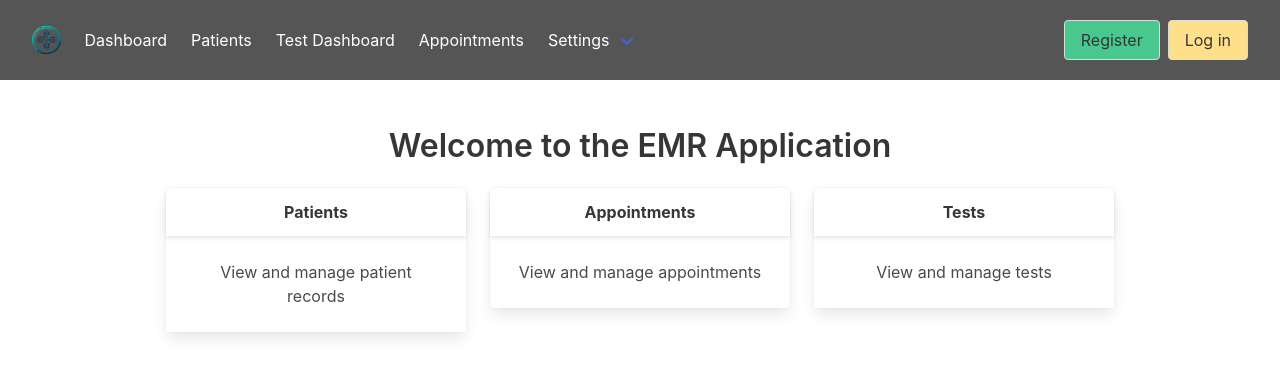
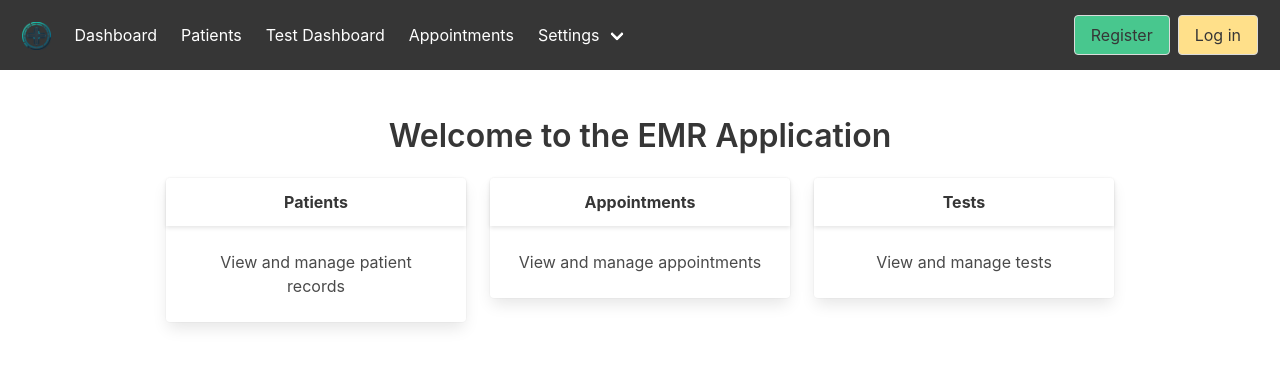
Before and after one commit to jchah/EMR-application, a Vue app in the folder emr-frontend/: page / in a window 1280 px wide. Shown: the top 376 px of the page. Built offline with nearby package versions, Linux system fonts and the light colour scheme.

Commit message:
Fixed navbar skull emoji

```diff
--- a/emr-frontend/src/components/Navbar.vue
+++ b/emr-frontend/src/components/Navbar.vue
@@ -1,47 +1,29 @@
 <template>
-  <nav class="navbar is-transparent" role="navigation" aria-label="main navigation" style="height: 5rem; background-color: #555">
+  <nav class="navbar is-dark" role="navigation" aria-label="main navigation">
     <div class="navbar-brand">
-      <a role="button" class="navbar-burger" aria-label="menu" aria-expanded="false" data-target="navbarBasicExample">
+      <a class="navbar-item" href="/">
+        <img src="../assets/LogoCropped.png" alt="Logo">
+      </a>
+      <a role="button" class="navbar-burger" :class="{'is-active': isActive}" aria-label="menu" aria-expanded="false" @click="toggleMenu">
         <span aria-hidden="true"></span>
         <span aria-hidden="true"></span>
         <span aria-hidden="true"></span>
       </a>
     </div>
+    <div class="navbar-menu" :class="{'is-active': isActive}" id="navMenu">
+      <div class="navbar-start">
+        <router-link class="navbar-item" to="/">Dashboard</router-link>
+        <router-link class="navbar-item" to="/patients">Patients</router-link>
+        <router-link class="navbar-item" to="/test-dashboard">Test Dashboard</router-link>
+        <router-link class="navbar-item" to="/calendar">Appointments</router-link>
 
-    <div id="navbarBasicExample" class="navbar-menu" style="background-color: #555">
-
-      <div class="navbar-start">
-        <a class="navbar-item navbar-logo" href="/">
-          <img src="../assets/LogoCropped.png">
-        </a>
-        <router-link class="navbar-item" to="/">
-          Dashboard
-        </router-link>
-        <router-link class="navbar-item" to="/patients">
-          Patients
-        </router-link>
-        <router-link class="navbar-item" to="/test-dashboard">
-          Test Dashboard
-        </router-link>
-        <router-link class="navbar-item" to="/calendar">
-          Appointments
-        </router-link>
-
-        <div class="navbar-item is-hoverable has-dropdown">
-          <a class="navbar-link navbar-item">
-            Settings
-          </a>
+        <div class="navbar-item has-dropdown is-hoverable">
+          <a class="navbar-link">Settings</a>
           <div class="navbar-dropdown">
-            <a class="dropdown-item">
-              <p>User</p>
-            </a>
-            <a class="dropdown-item">
-              <p >Theme</p>
-            </a>
+            <a class="dropdown-item">User</a>
+            <a class="dropdown-item">Theme</a>
             <hr class="navbar-divider">
-            <a class="dropdown-item">
-              <p >Report an issue</p>
-            </a>
+            <a class="dropdown-item">Report an issue</a>
           </div>
         </div>
       </div>
@@ -49,77 +31,38 @@
       <div class="navbar-end">
         <div class="navbar-item">
           <div class="buttons">
-            <RouterLink class="button has-background-success" to="/register">
-              Register
-            </RouterLink>
-            <RouterLink class="button has-background-warning" to="/login">
-              Log in
-            </RouterLink>
+            <router-link class="button has-background-success" to="/register">Register</router-link>
+            <router-link class="button has-background-warning" to="/login">Log in</router-link>
           </div>
         </div>
       </div>
     </div>
-
   </nav>
 </template>
 
 <script>
 export default {
-  mounted() {
-    const burgerIcon = document.querySelector('.navbar-burger');
-    const navbarMenu = document.querySelector('.navbar-menu');
-    const dropdown = document.querySelector('.has-dropdown')
-    const dropdownItems = document.querySelector('.navbar-dropdown')
+  name: 'Navbar',
+  data() {
+    return {
+      isActive: false,
+    };
+  },
+  methods: {
+    toggleMenu() {
+      this.isActive = !this.isActive;
+    },
+  },
+};
+</script>
 
-    burgerIcon.addEventListener('click', () => {
-      burgerIcon.classList.toggle('is-active');
-      navbarMenu.classList.toggle('is-active');
-    });
-
-    dropdown.addEventListener('click', () => {
-      console.log('hello')
-      if(document.body.clientWidth <= 1024) {
-        console.log('hi')
-        dropdownItems.classList.toggle('show-me')
-      }
-    })
-
-    dropdown.addEventListener('mouseover', () => {
-      if(document.body.clientWidth > 1024) {
-        dropdown.classList.toggle('grey-background')
-        document.querySelector('.navbar-link').classList.toggle('grey-background')
-      }
-    })
-  }
-}
-</script>
-<style>
-
-nav {
-  background-color: #333;
-  padding: 20px;
+<style scoped>
+.navbar {
+  height: 70px;
+  padding: 10px;
 }
 
-
-@media screen and (max-width: 1024px) {
-  .navbar-dropdown {
-    display: none;
-  }
-}
-
-.navbar-item {
-  color: white!important;
-}
-
-.dropdown-item {
-  color: black;
-}
-
-.navbar-item:hover {
-  color: black!important;
-}
-
-.show-me {
-  display: block;
+.head {
+  margin-top: 70px;
 }
 </style>
--- a/emr-frontend/src/views/Dashboard.vue
+++ b/emr-frontend/src/views/Dashboard.vue
@@ -54,7 +54,3 @@
     </div>
   </section>
 </template>
-
-<script>
-import { useRouter } from 'vue-router';
-</script>
--- a/emr-frontend/src/views/PatientsSearch.vue
+++ b/emr-frontend/src/views/PatientsSearch.vue
@@ -2,43 +2,39 @@
   <link rel="stylesheet" href="https://cdn.jsdelivr.net/npm/bulma@0.9.3/css/bulma.min.css">
   <div class="container">
     <div v-if="!hasSearched" class="columns is-centered">
-        <div class="column is-half">
+      <div class="column is-half mt-5">
         <h1 class="title">Search For Patient</h1>
         <div class="box">
           <form>
+            <div class="columns">
+              <div class="column">
                 <div class="field">
                   <label class="label">Patient First Name</label>
                   <div class="control">
                     <input class="input" type="text" v-model="patientFirstName">
                   </div>
                 </div>
-
                 <div class="field">
                   <label class="label">Last Name</label>
                   <div class="control">
                     <input class="input" type="text" v-model="lastName">
                   </div>
                 </div>
-
                 <div class="field">
-                <label class="label">dateOfBirth</label>
+                  <label class="label">Date of Birth</label>
                   <div class="control">
                     <input class="input" type="date" v-model="dateOfBirth">
                   </div>
                 </div>
-
+              </div>
+              <div class="column">
+                <div class="field">
+                  <label class="label">Sex</label>
                   <div class="select is-fullwidth">
-                    <label class="label">Sex</label>
                     <select v-model="sex">
                       <option value="Male">Male</option>
                       <option value="Female">Female</option>
                     </select>
-                </div>
-                <br><br><br>
-              <div class="field">
-                <label class="label">Address</label>
-                <div class="control">
-                  <input class="input" type="text" v-model="address">
                   </div>
                 </div>
                 <div class="field">
@@ -53,6 +49,14 @@
                     <input class="input" type="text" v-model="phoneNum">
                   </div>
                 </div>
+              </div>
+            </div>
+            <div class="field">
+              <label class="label">Address</label>
+              <div class="control">
+                <input class="input" type="text" v-model="address">
+              </div>
+            </div>
             <div class="field">
               <label class="label">Email</label>
               <div class="control">
@@ -65,7 +69,6 @@
                 <input class="input" type="text" v-model="emergencyContact">
               </div>
             </div>
-
             <div class="field is-grouped">
               <div class="control">
                 <button class="button is-primary" @click="submitForm">Submit</button>
@@ -76,7 +79,6 @@
               <div class="control">
                 <button type="button" class="button is-info" @click="createNewPatient">Add New Patient</button>
               </div>
-
             </div>
           </form>
         </div>
@@ -85,7 +87,7 @@
     <div v-if="hasSearched" class="columns is-centered">
       <div class="column is-full">
         <div class="control">
-          <button class="button is-link" @click="showSearch">< Go Back to Search  </button>
+          <button class="button is-link" @click="showSearch">Go Back to Search</button>
         </div>
         <h1 class="title">Filtered Patients</h1>
         <table class="table is-fullwidth is-striped">
@@ -93,7 +95,7 @@
           <tr>
             <th>First Name</th>
             <th>Last Name</th>
-              <th>dateOfBirth</th>
+            <th>Date of Birth</th>
             <th>Sex</th>
             <th>Address</th>
             <th>Health Card</th>
@@ -108,19 +110,14 @@
             <td>{{ patient.sex }}</td>
             <td>{{ patient.address }}</td>
             <td>{{ patient.cardNumber }}</td>
-              <td><button class="button is-link" type="button" @click="goToPatientProfile(patient.cardNumber)"> - Profile - </button></td>
-
+            <td><button class="button is-link" type="button" @click="goToPatientProfile(patient.cardNumber)">Profile</button></td>
           </tr>
-
           </tbody>
         </table>
-
-
       </div>
     </div>
   </div>
 </template>
-
 
 
 <script>
@@ -228,11 +225,3 @@ export default {
   }
 };
 </script>
-
-<style scoped>
-.container {
-  max-width: 400px;
-  margin: auto;
-  padding: 20px;
-}
-</style>
```
Also changed, not shown: 1 other file (tests, documents, lock files or other folders). Lines whose indentation alone changed are shown as unchanged.
